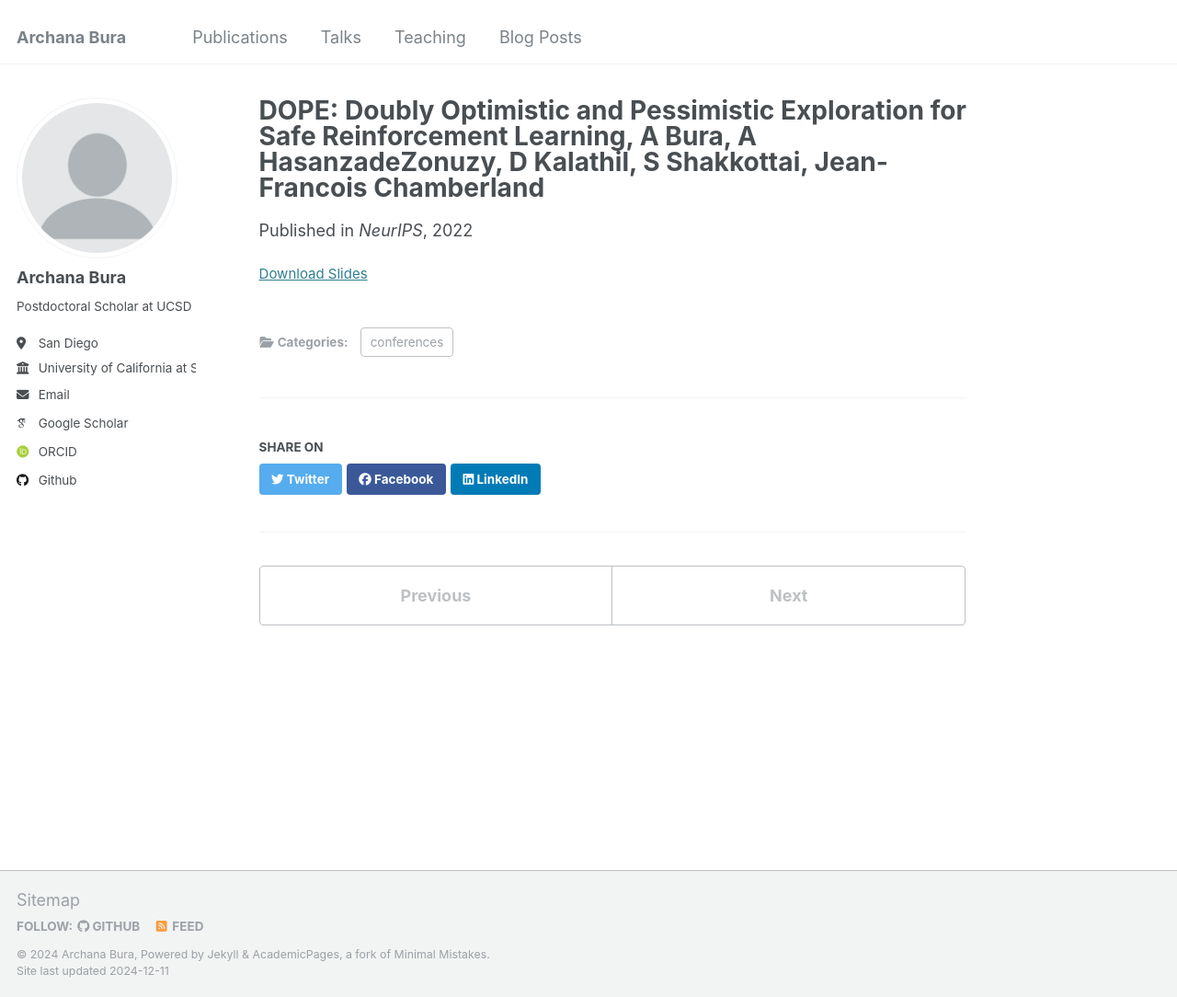
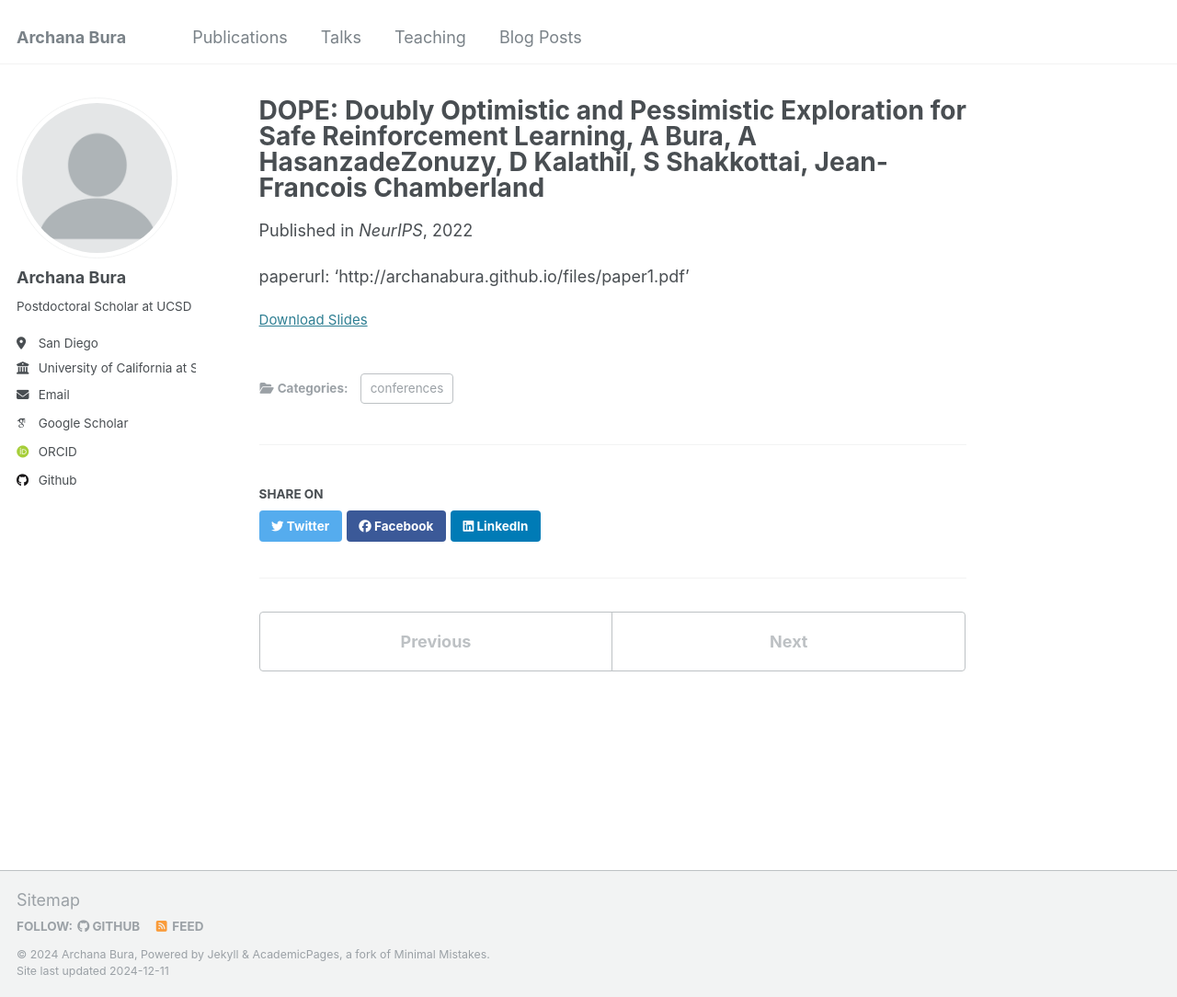
Before and after one commit to archanabura/archanabura.github.io, a Jekyll site: the page built from _publications/DOPENeurIPS.md, in a window 1280 px wide and 1084 px high. Shown: the whole window at 92% size. Built offline with Jekyll 4.4.1, drawn with Linux system fonts in a browser that asks for light colours; some web fonts are replaced; part of the change alters nothing that is shown.

Commit message:
Update DOPENeurIPS.md

```diff
--- a/_publications/DOPENeurIPS.md
+++ b/_publications/DOPENeurIPS.md
@@ -10,3 +10,4 @@ slidesurl: 'http://archanabura.github.io/files/slides1.pdf'
 paperurl: 'http://archanabura.github.io/files/paper1.pdf'
 #citation: 'Your Name, You. (2022). &quot;Paper Title Number 1.&quot; <i>Journal 1</i>. 1(1).'
 ---
+paperurl: 'http://archanabura.github.io/files/paper1.pdf'
```
